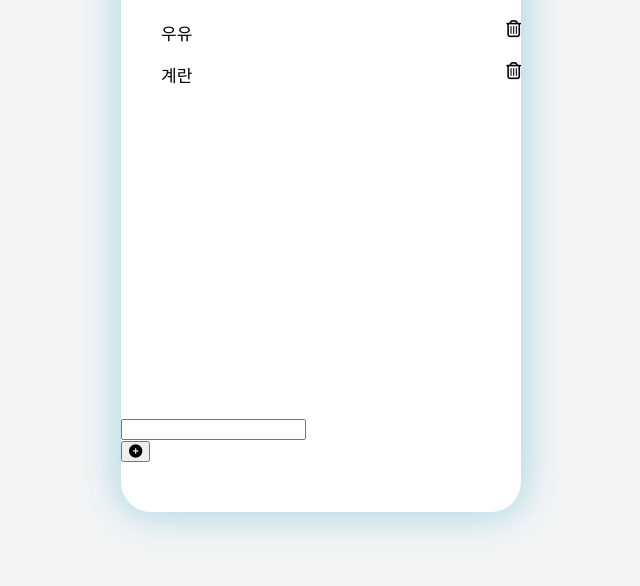
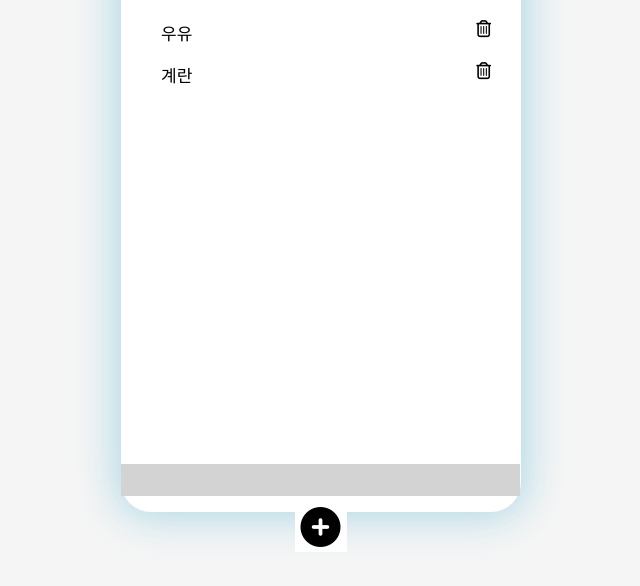
Before and after one commit to jieungo/shopping_list, a plain HTML site: page index.html in a window 1280 px wide. Shown: the part 188-774 px from the top of the page, without its empty margins (319-959 px from the left). Drawn offline with Linux system fonts and the light colour scheme.

Commit message:
add style.css

```diff
--- a/index.html
+++ b/index.html
@@ -28,7 +28,7 @@
         <div class="bottom">
             <input class="shopping__list-add" type="text"></input>
             <div>
-                <button>
+                <button class="add__btn">
                     <i class="fas fa-plus-circle"></i>
                 </button>
             </div>
--- a/style.css
+++ b/style.css
@@ -27,6 +27,10 @@ body {
   padding-bottom: 20px;
 }
 
+.middle {
+  padding-right: 30px;
+}
+
 .shopping__list {
   display: flex;
   justify-content: space-between;
@@ -37,9 +41,29 @@ body {
 }
 
 .bottom {
-  position: absolute;
-  bottom: 50px;
+  position: fixed;
+  bottom: 0;
+  padding-bottom: 60px;
+  display: flex;
+  flex-direction: column;
+  align-items: center;
+  justify-content: center;
 }
 
 .shopping__list-add {
+  height: 30px;
+  width: 395px;
+  background-color: lightgrey;
+  border: none;
 }
+
+.shopping__list-add:focus {
+  outline: none;
+}
+
+.add__btn {
+  font-size: 40px;
+  border: none;
+  background-color: white;
+  padding-top: 10px;
+}
```
